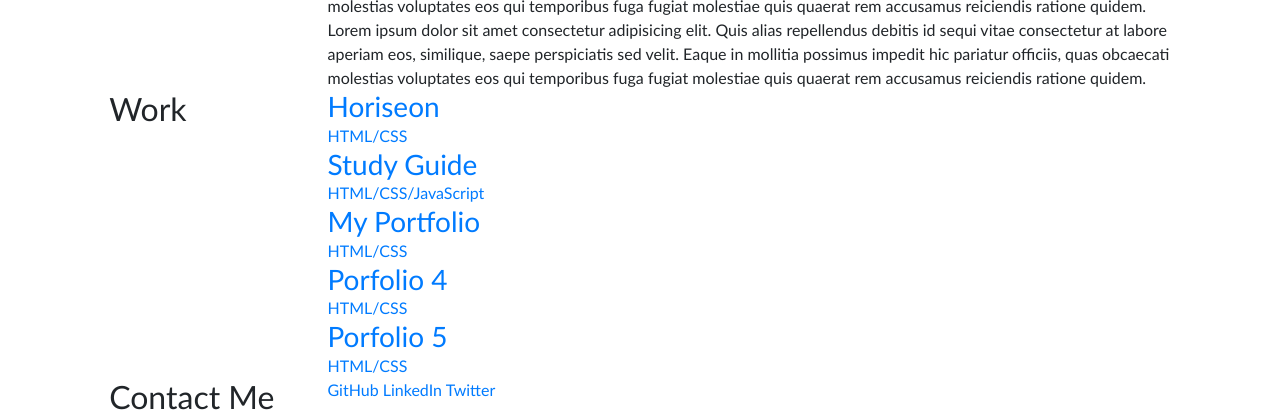
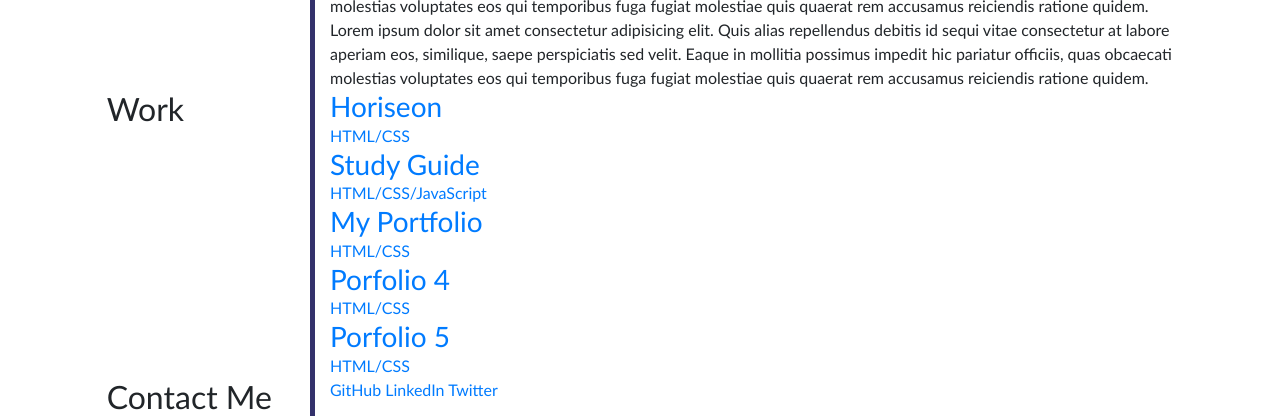
Before and after one commit to Thorbieey/Portfolio-OT-Bootstrap, a plain HTML site: page index.html in a window 1280 px wide. Shown: the part 674-1090 px from the top of the page. Drawn offline with nearby package versions, Linux system fonts and the light colour scheme.

Commit message:
added side accent to main content

```diff
--- a/Assets/css/style.css
+++ b/Assets/css/style.css
@@ -80,3 +80,9 @@
 .custom-row{
     justify-content: center;
 }
+
+.side-accent{
+    /* Side Accent */
+    background: var(--tertiary-color);
+    width: 5px;
+}
```
